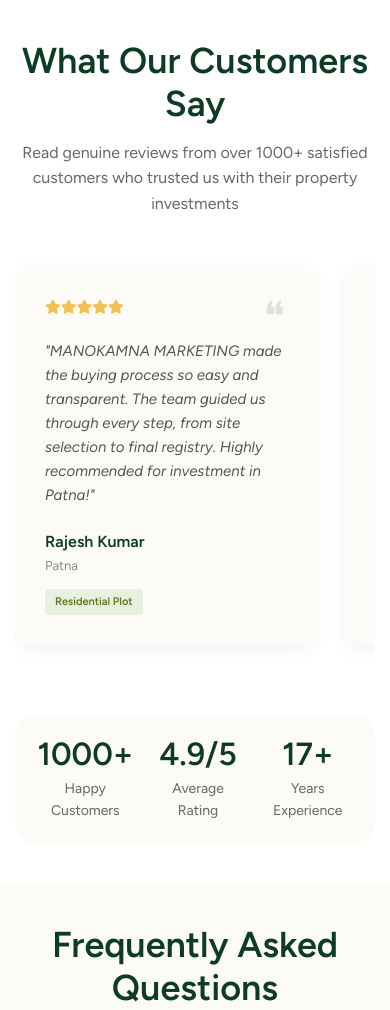
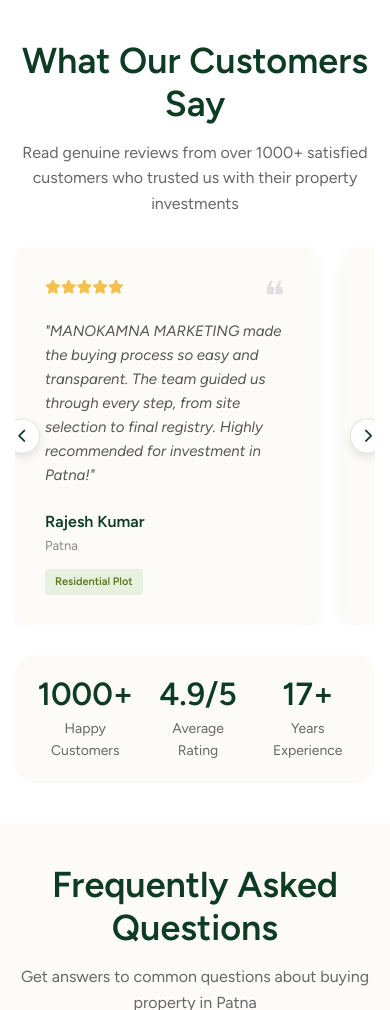
Before and after one commit to kumaranujranchi/manokamananewwebsite, a PHP site: page / in a window 390 px wide. Shown: the part 5490-6500 px from the top of the page. Run offline with PHP 8.4, Linux system fonts and the light colour scheme.

Commit message:
feat: Add Testimonial Carousel Controls

```diff
--- a/index.css
+++ b/index.css
@@ -1513,3 +1513,63 @@ footer {
         margin-bottom: 30px !important;
     }
 }
+
+/* Testimonial Navigation Buttons */
+.testimonial-track-container {
+    position: relative;
+    padding: 0 50px; /* Add padding for buttons */
+}
+
+.testimonial-nav {
+    position: absolute;
+    top: 50%;
+    transform: translateY(-50%);
+    width: 45px;
+    height: 45px;
+    border-radius: 50%;
+    background-color: #fff;
+    border: 1px solid rgba(0,0,0,0.1);
+    box-shadow: 0 4px 10px rgba(0,0,0,0.1);
+    color: #0d3b24;
+    font-size: 18px;
+    cursor: pointer;
+    z-index: 10;
+    transition: all 0.3s ease;
+    display: flex;
+    align-items: center;
+    justify-content: center;
+}
+
+.testimonial-nav:hover {
+    background-color: #0d3b24;
+    color: #fff;
+    transform: translateY(-50%) scale(1.1);
+}
+
+.testimonial-nav.prev {
+    left: 0;
+}
+
+.testimonial-nav.next {
+    right: 0;
+}
+
+@media (max-width: 768px) {
+    .testimonial-track-container {
+        padding: 0;
+    }
+
+    /* Ensure buttons remain visible on mobile for scrolling */
+    .testimonial-nav {
+         width: 35px;
+         height: 35px;
+         font-size: 14px;
+    }
+
+    .testimonial-nav.prev {
+        left: -10px;
+    }
+    .testimonial-nav.next {
+        right: -10px;
+    }
+}
--- a/index.html
+++ b/index.html
@@ -340,6 +340,7 @@
             </div>
 
             <div class="testimonial-track-container" id="testimonial-container">
+                <button class="testimonial-nav prev" aria-label="Previous Testimonial"><i class="fas fa-chevron-left"></i></button>
                 <div class="testimonial-track" id="testimonial-track">
                     <!-- Testimonial 1 -->
                     <div class="testimonial-card">
@@ -413,6 +414,7 @@
                         </div>
                     </div>
                 </div>
+                <button class="testimonial-nav next" aria-label="Next Testimonial"><i class="fas fa-chevron-right"></i></button>
             </div>
 
             <div class="testimonial-stats wow animate__animated animate__fadeInUp">
@@ -727,49 +729,64 @@
 
         // Testimonial Carousel Logic (Auto-scroll & Touch)
         const testimonialTrack = document.getElementById('testimonial-track');
-        if (testimonialTrack) {
+        const testimonialContainer = document.getElementById('testimonial-container');
+
+        if (testimonialTrack && testimonialContainer) {
             let isDown = false;
             let startX;
             let scrollLeft;
 
+            // Button Navigation
+            const prevBtn = document.querySelector('.testimonial-nav.prev');
+            const nextBtn = document.querySelector('.testimonial-nav.next');
+
+            if(prevBtn && nextBtn) {
+                prevBtn.addEventListener('click', () => {
+                    testimonialContainer.scrollBy({ left: -320, behavior: 'smooth' });
+                });
+
+                nextBtn.addEventListener('click', () => {
+                   testimonialContainer.scrollBy({ left: 320, behavior: 'smooth' });
+                });
+            }
+
             testimonialTrack.addEventListener('mousedown', (e) => {
                 isDown = true;
                 testimonialTrack.classList.add('active');
-                startX = e.pageX - testimonialTrack.offsetLeft;
-                scrollLeft = testimonialTrack.scrollLeft;
+                startX = e.pageX - testimonialContainer.offsetLeft;
+                scrollLeft = testimonialContainer.scrollLeft;
             });
+
             testimonialTrack.addEventListener('mouseleave', () => {
                 isDown = false;
                 testimonialTrack.classList.remove('active');
             });
+
             testimonialTrack.addEventListener('mouseup', () => {
                 isDown = false;
                 testimonialTrack.classList.remove('active');
             });
+
             testimonialTrack.addEventListener('mousemove', (e) => {
                 if (!isDown) return;
                 e.preventDefault();
-                const x = e.pageX - testimonialTrack.offsetLeft;
+                const x = e.pageX - testimonialContainer.offsetLeft;
                 const walk = (x - startX) * 2; //scroll-fast
-                testimonialTrack.scrollLeft = scrollLeft - walk;
+                testimonialContainer.scrollLeft = scrollLeft - walk;
             });
 
             // Gentle Auto-Scroll
-            let scrollAmount = 0;
             function autoScrollTestimonials() {
-                // Determine if we should scroll
-                // if (window.innerWidth > 768) return; // Optional: Only on mobile?
-
                  if (!isDown) { // Pause on interaction
-                    testimonialTrack.scrollLeft += 0.5;
+                    testimonialContainer.scrollLeft += 0.5;
                     // Reset if reached end (infinite loop illusion needs cloning, simple reset for now)
-                     if(testimonialTrack.scrollLeft >= (testimonialTrack.scrollWidth - testimonialTrack.clientWidth)) {
-                        testimonialTrack.scrollLeft = 0;
+                     if(testimonialContainer.scrollLeft >= (testimonialContainer.scrollWidth - testimonialContainer.clientWidth)) {
+                        testimonialContainer.scrollLeft = 0;
                      }
                  }
                  requestAnimationFrame(autoScrollTestimonials);
             }
-            // autoScrollTestimonials(); // Uncommon for horizontal cards to auto-scroll forever without cloning
+            // autoScrollTestimonials(); // Uncomment if auto-scroll is desired
         }
 
         // FAQ Accordion Logic
```
